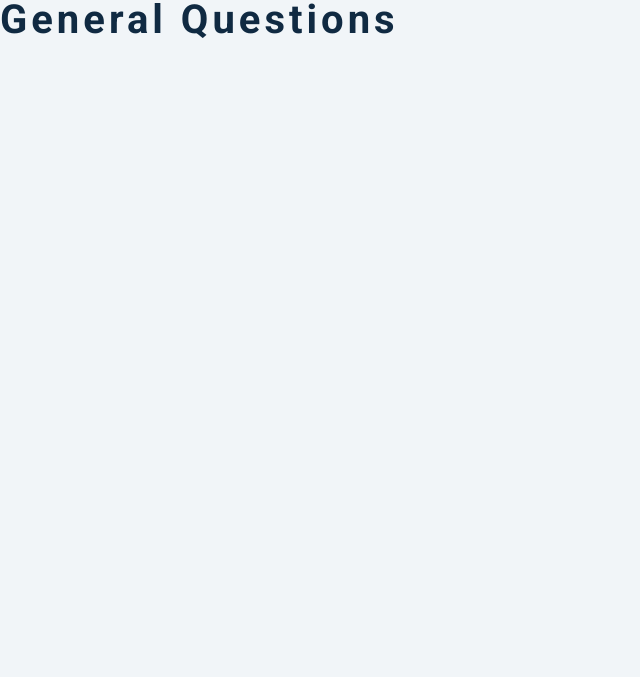
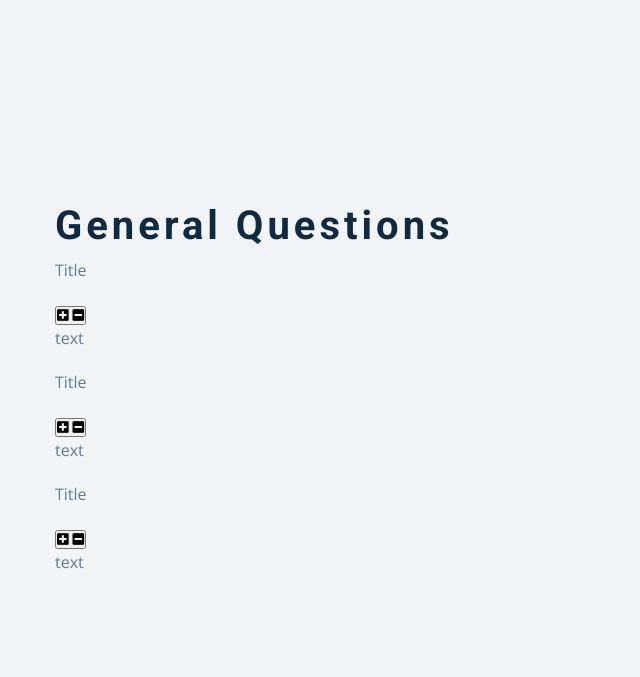
Before and after one commit to johnsonbhaskaran/JavaScript-Projects, a plain HTML site: page Accordion-FAQs-Questions/index.html in a window 1280 px wide. Shown: the whole page, without its empty margins (0-640 px from the left). Drawn offline with nearby package versions, Linux system fonts and the light colour scheme; files that its build step writes are made by us from their sources.

Commit message:
First attempt full functionality completed implementing

```diff
--- a/Accordion-FAQs-Questions/app.js
+++ b/Accordion-FAQs-Questions/app.js
@@ -2,17 +2,22 @@
 // traversing the dom
 
 const questions = document.querySelectorAll(".question");
-const plusIcon = document.querySelector(".plus-icon");
-const minusIcon = document.querySelector(".minus-icon");
+// const plusIcon = document.querySelector(".plus-icon");
+// const minusIcon = document.querySelector(".minus-icon");
 
 questions.forEach((question) => {
-  question.addEventListener("click", () => {
-    question.classList.toggle("show-text");
-  });
-  plusIcon.addEventListener("click", () => {
-    question.classList.add("show-text");
-  });
-  minusIcon.addEventListener("click", () => {
-    question.classList.remove("show-text");
+  question.addEventListener("click", (e) => {
+    let plusIcon = e.currentTarget.querySelector(".plus-icon");
+    let minusIcon = e.currentTarget.querySelector(".minus-icon");
+
+    plusIcon.addEventListener("click", (e) => {
+      e.currentTarget.parentNode.parentNode.parentNode.parentNode.classList.add("show-text");
+      console.log(e.currentTarget);
+    });
+
+    minusIcon.addEventListener("click", (e) => {
+      e.currentTarget.parentNode.parentNode.parentNode.parentNode.classList.remove("show-text");
+      console.log(e.currentTarget);
+    });
   });
 });
--- a/Accordion-FAQs-Questions/index.html
+++ b/Accordion-FAQs-Questions/index.html
@@ -15,13 +15,70 @@
 
 <body>
 
-  <section class="questions">
-    <!-- title -->
-    <div class="title">
-      <h2>general questions</h2>
-    </div>
+  <main>
 
-  </section>
+    <section class="section">
+      <div class="section-center">
+        <!-- Title -->
+        <div class="title">
+          <h2>General Questions</h2>
+        </div>
+
+        <!-- FAQs -->
+        <div class="question">
+          <div>
+
+            <div class="question-title">
+              <p>Title</p>
+              <button class="question-btn">
+                <i class="fas fa-plus-square plus-icon"></i>
+                <i class="fas fa-minus-square minus-icon"></i>
+              </button>
+            </div>
+          </div>
+
+          <div>
+            <p class="question-text">text</p>
+          </div>
+        </div>
+
+        <div class="question">
+          <div>
+
+            <div class="question-title">
+              <p>Title</p>
+              <button class="question-btn">
+                <i class="fas fa-plus-square plus-icon"></i>
+                <i class="fas fa-minus-square minus-icon"></i>
+              </button>
+            </div>
+          </div>
+
+          <div>
+            <p class="question-text">text</p>
+          </div>
+        </div>
+
+        <div class="question">
+          <div>
+
+            <div class="question-title">
+              <p>Title</p>
+              <button class="question-btn">
+                <i class="fas fa-plus-square plus-icon"></i>
+                <i class="fas fa-minus-square minus-icon"></i>
+              </button>
+            </div>
+          </div>
+
+          <div>
+            <p class="question-text">text</p>
+          </div>
+        </div>
+
+      </div>
+    </section>
+  </main>
 
   <!-- javascript -->
   <script src="app.js"></script>
```
